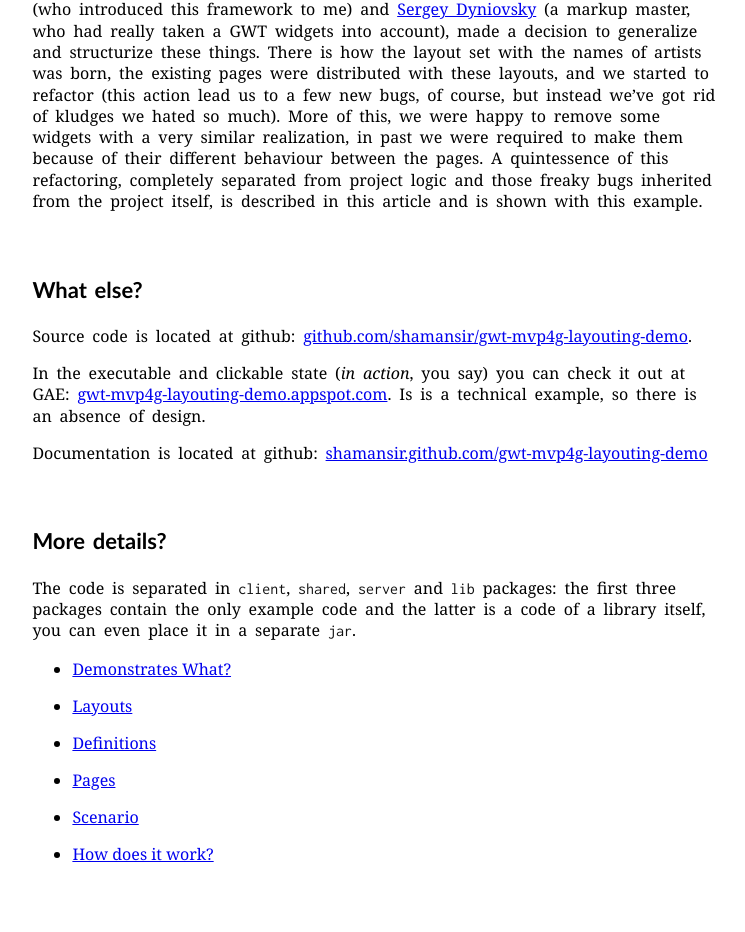
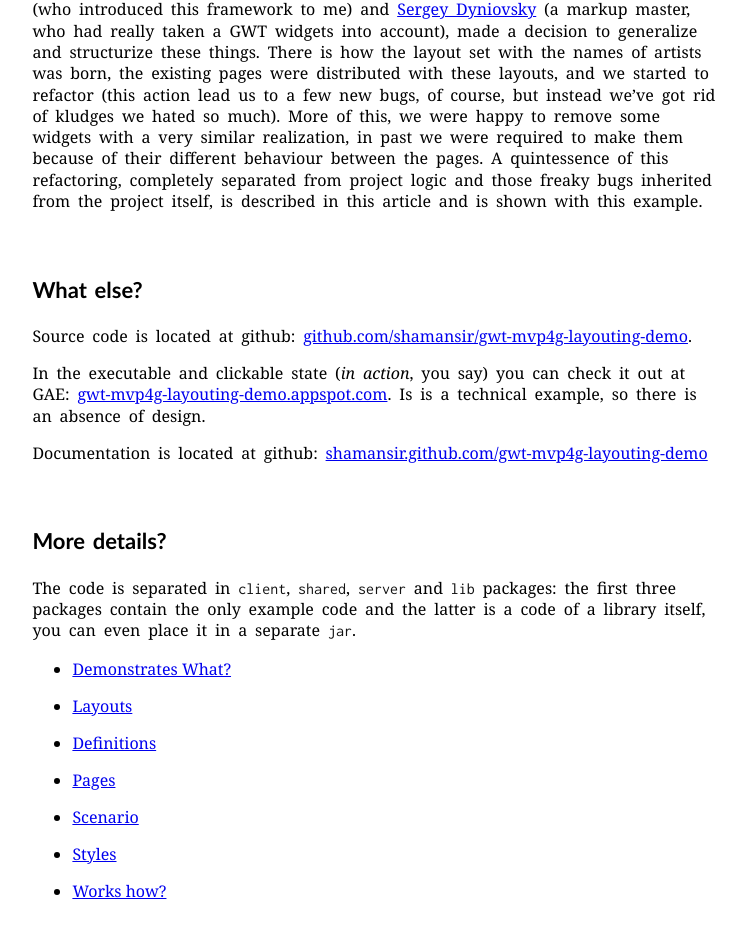
Before and after one commit to shamansir/gwt-mvp4g-layouting-demo, a Jekyll site: the page built from index.markdown, in a window 1280 px wide. Shown: the part 751-1683 px from the top of the page, without its empty margins (262-1007 px from the left). Built offline with Jekyll 4.4.1, drawn with Linux system fonts in a browser that asks for light colours; some web fonts are replaced; before the commit the page ends 1646 px from its top, so only the background shows below that.

Commit message:
minor fixes

```diff
--- a/demonstrates.markdown
+++ b/demonstrates.markdown
@@ -10,8 +10,8 @@ This example demontrates:
 - *Event buses*: Using main and child event buses in mvp4g: the main event bus manages loading _modules_ for users, groups and companies, and the event buses, corresponding to this modules, are responsible for _actions_ user can do with them: watch a list of elements, edit or view a separate element. This possiblity exists in mvp4g out-of-the-box.
 - *Common and variable parts of the pages*: Using some inner part of the general page (or a whole page, if required) to place widgets into, according to layout that assigned to this concrete application page (it is the area between toolbar and footer in the example).
 - *Layouts, pages and URLs*: Using the very single `enum` to bind pages to layout and also as the common point of URLs/navigation control. This `enum` is used everywhere the history management happens and/or it is required to construct or parse some URL. If required, you can extend it to work with named parameters. One `ui.xml` is intended to describe one layout.
-- *Portals and portlets*: Filling a page with widgets, following to a chain: history -> layout builder -> event bus -> portlet (some widget) or portal (some page) presenter. So you can manage the whole page with one presenter (`PortalPresenter`) or using several distinct re-used presenters (`PortletPresenter`s) or you even can mix this mehtods (see [scenario][./scenario.html]).
+- *Portals and portlets*: Filling a page with widgets, following to a chain: history &larr; layout builder &larr; event bus &larr; portlet (some widget) or portal (some page) presenter. So you can manage the whole page with one presenter (`PortalPresenter`) or using several distinct re-used presenters (`PortletPresenter`s) or you even can mix this mehtods (see [scenario](./scenario.html)).
 - *States*: A self-contained widgets (portlets) and/or the whole pages (portals) may have following states: "no data", "loading data", "got data", "no matches", and this structure may even be nested.
-- *CSS-friendly*: Every element corresponding to the logical block (page, portal, layout, placeholder, widget) has a minimum of two CSS-classes that allows to determine its identity unambiguously (see [style][./style.html])
+- *CSS-friendly*: Every element corresponding to the logical block (page, portal, layout, placeholder, widget) has a minimum of two CSS-classes that allows to determine its identity unambiguously (see [style](./style.html))
 
 [[Contents]](./index.html)
--- a/index.markdown
+++ b/index.markdown
@@ -32,7 +32,8 @@ The code is separated in `client`, `shared`, `server` and `lib` packages: the fi
 * [Definitions](./definitions.html)
 * [Pages](./pages.html)
 * [Scenario](./scenario.html)
-* [How does it work?](./works-how.html)
+* [Styles](./style.html)
+* [Works how?](./works-how.html)
 
 <!--
 ## Something more?
```
